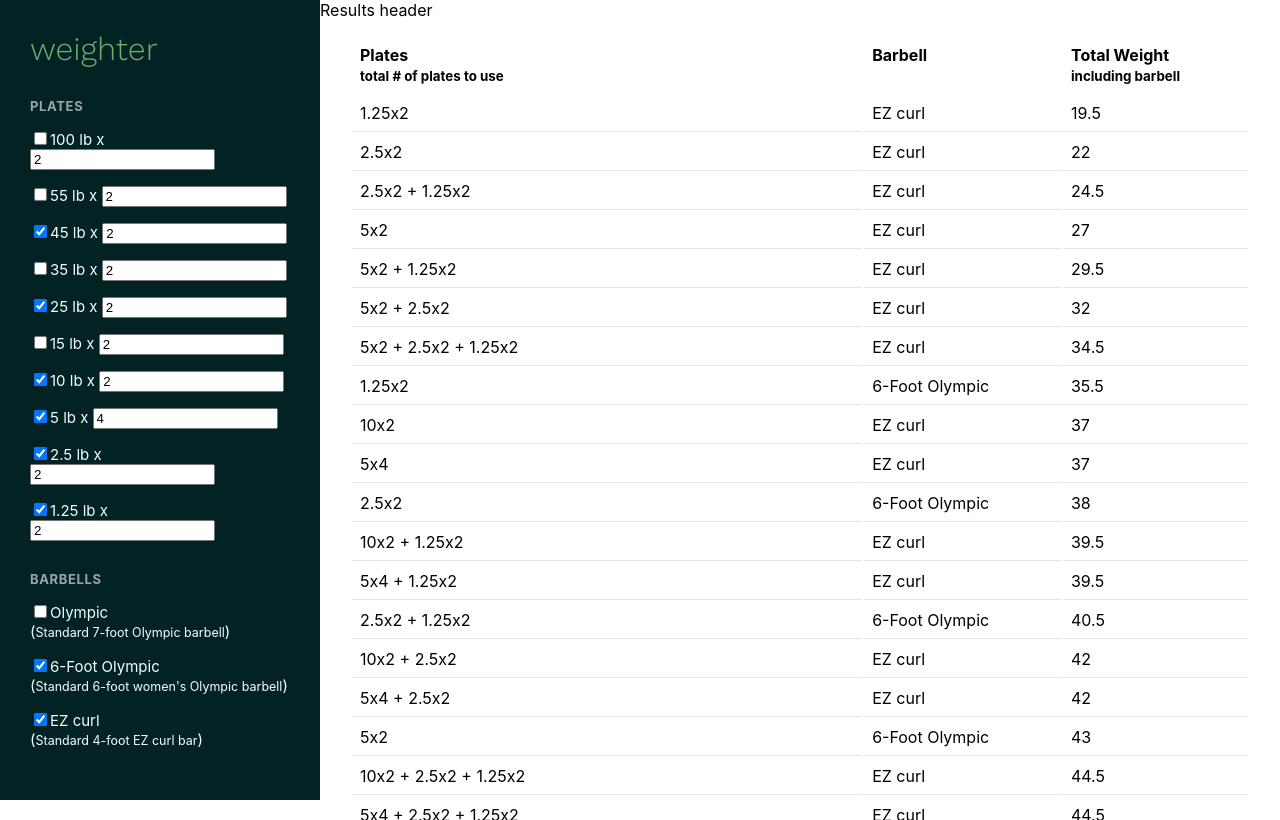
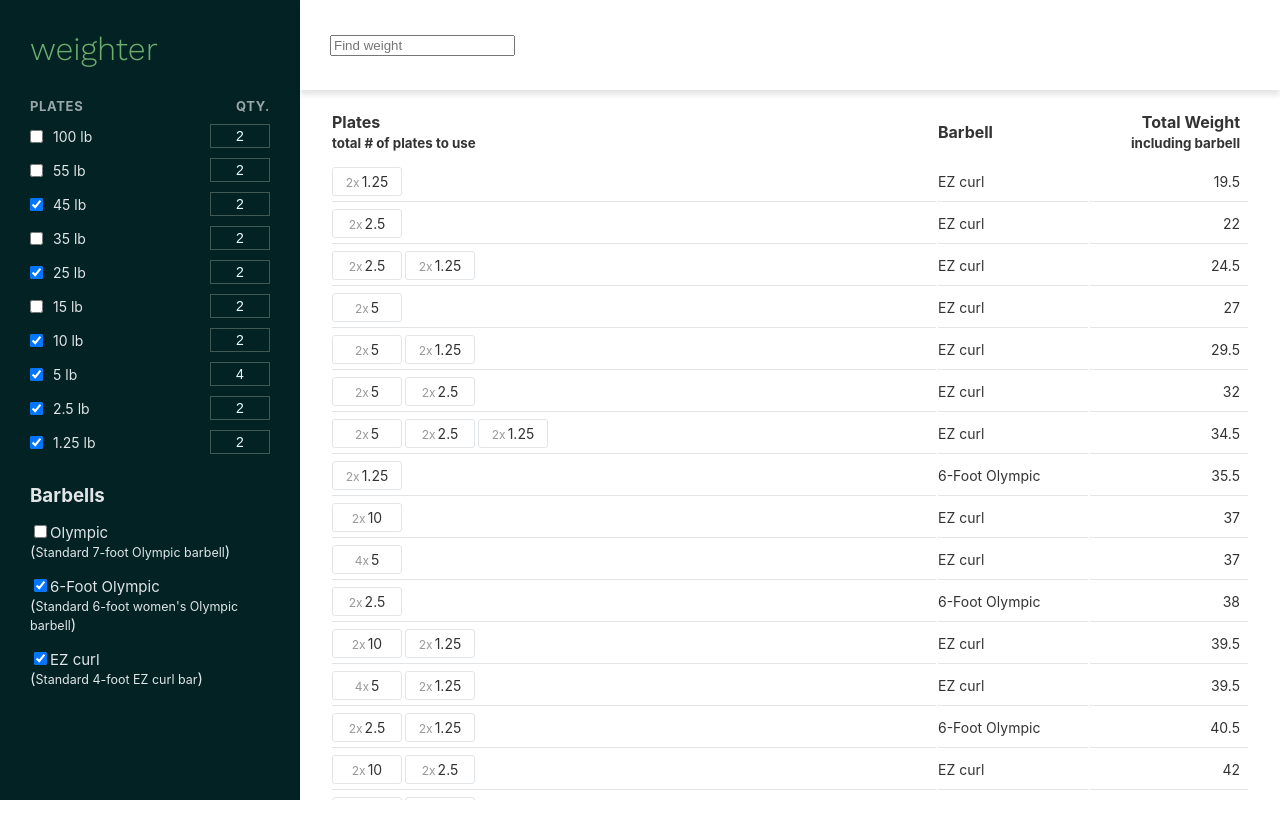
Before and after one commit to lstanard/weighter, a React (Create React App) app: page / in a window 1280 px wide. Built offline with nearby package versions, Linux system fonts and the light colour scheme.

Commit message:
Styling stuff and started to add the search header

```diff
--- a/src/components/EquipmentPanel/Plates.module.scss
+++ b/src/components/EquipmentPanel/Plates.module.scss
@@ -3,3 +3,48 @@
 .container {
   margin-bottom: 30px;
 }
+
+.header {
+  align-items: center;
+  display: flex;
+  justify-content: space-between;
+}
+
+.subhead {
+  color: #fff;
+  font-size: 13px;
+  font-weight: 700;
+  letter-spacing: 0.05em;
+  text-transform: uppercase;
+  opacity: 0.6;
+}
+
+.plateRow {
+  align-items: center;
+  display: flex;
+  flex-direction: row;
+  justify-content: space-between;
+  margin: 10px 0;
+}
+
+.plateSelect {
+  margin: 0;
+}
+
+.plateLabel {
+  flex: 2;
+  font-size: 14px;
+  padding: 3px 10px;
+}
+
+.plateQtyInput {
+  appearance: none;
+  background: transparent;
+  border: 1px solid $forest;
+  color: $snow;
+  font-size: 14px;
+  text-align: center;
+  max-width: 60px;
+  padding: 3px;
+  width: 100%;
+}
--- a/src/components/EquipmentPanel/Plates.tsx
+++ b/src/components/EquipmentPanel/Plates.tsx
@@ -46,20 +46,24 @@ const Plates = ({ plates, updatePlates }: PlatesProps): ReactElement => {
   const plateOptions = plates.map((plate) => {
     const plateKey = `plate-${plate.id}`;
     return (
-      <p key={plateKey}>
+      <p key={plateKey} className={styles.plateRow}>
         <input
           id={plateKey}
           type="checkbox"
           checked={plate.selected}
           onChange={(): void => handlePlateSelection(plate)}
+          className={styles.plateSelect}
         />
-        <label htmlFor={plateKey}>{plate.weight} lb</label> x&nbsp;
+        <label htmlFor={plateKey} className={styles.plateLabel}>
+          {plate.weight} lb
+        </label>
         <input
           id={`${plateKey}-qty`}
           name={`${plateKey}-qty`}
           type="text"
           value={!plate.quantity ? "" : plate.quantity.toString()}
           onChange={(event): void => handlePlateQtyChange(event, plate)}
+          className={styles.plateQtyInput}
         />
       </p>
     );
@@ -67,8 +71,9 @@ const Plates = ({ plates, updatePlates }: PlatesProps): ReactElement => {
 
   return (
     <div className={styles.container}>
-      <header>
-        <h3>Plates</h3>
+      <header className={styles.header}>
+        <h3 className={styles.subhead}>Plates</h3>
+        <span className={styles.subhead}>Qty.</span>
       </header>
       {plateOptions}
     </div>
--- a/src/components/Results/Results.module.scss
+++ b/src/components/Results/Results.module.scss
@@ -1,3 +1,16 @@
+@import "../../scss/globals";
+@import "./variables";
+
 .container {
+  max-height: 100vh;
   width: 100%;
 }
+
+.resultsHeader {
+  align-items: center;
+  box-shadow: 0px 5px 5px 0px rgba(0, 0, 0, 0.1);
+  display: flex;
+  height: $results-header-height;
+  padding: 30px;
+  position: sticky;
+}
--- a/src/components/Results/Results.tsx
+++ b/src/components/Results/Results.tsx
@@ -1,4 +1,4 @@
-import React, { ReactElement } from "react";
+import React, { ReactElement, useCallback } from "react";
 
 import { Plates, Barbells } from "../../types";
 import ResultsTable from "./ResultsTable";
@@ -11,9 +11,15 @@ export interface ResultsProps {
 }
 
 function Results({ plates, barbells }: ResultsProps): ReactElement {
+  const handleFind = useCallback((event) => {
+    console.log(event.currentTarget.value);
+  }, []);
+
   return (
     <div className={styles.container}>
-      <header>Results header</header>
+      <div className={styles.resultsHeader}>
+        <input type="text" placeholder="Find weight" onChange={handleFind} />
+      </div>
       <ResultsTable plates={plates} barbells={barbells} />
     </div>
   );
--- /dev/null
+++ b/src/components/Results/ResultsTable/ResultsTable.module.scss
@@ -0,0 +1,69 @@
+@import "../../../scss/globals";
+@import "../variables";
+
+.container {
+  height: 100%;
+  overflow: auto;
+  max-height: calc(100vh - #{$results-header-height});
+  padding: 15px 30px;
+  width: 100%;
+
+  p,
+  p strong {
+    color: #000;
+  }
+
+  table {
+    text-align: left;
+    width: 100%;
+
+    th {
+      vertical-align: top;
+    }
+
+    td,
+    th {
+      padding: 5px 8px 5px 0;
+      vertical-align: middle;
+    }
+
+    th {
+      padding-bottom: 8px;
+    }
+
+    td {
+      border-bottom: 1px solid $concrete;
+      font-size: 14px;
+    }
+
+    tr:last-child td {
+      border-bottom: none;
+    }
+  }
+
+  .tableHeaderColTotal,
+  .tableColTotal {
+    text-align: right;
+  }
+}
+
+.resultGroup {
+  display: inline-block;
+}
+
+.resultPlate {
+  border: 1px solid $concrete;
+  border-radius: 3px;
+  color: #333;
+  display: inline-block;
+  margin-right: 3px;
+  min-width: 70px;
+  padding: 5px 3px;
+  text-align: center;
+}
+
+.resultPlateQty {
+  font-size: 12px;
+  margin-right: 2px;
+  opacity: 0.5;
+}
--- a/src/components/Results/ResultsTable/ResultsTable.tsx
+++ b/src/components/Results/ResultsTable/ResultsTable.tsx
@@ -6,6 +6,8 @@ import {
   getPlatesTotalWeight,
   getResultId,
 } from "../../../utils";
+
+import styles from "./ResultsTable.module.scss";
 
 export interface ResultsTableProps {
   plates: Plates;
@@ -113,11 +115,11 @@ const ResultsTable = ({
   }, [plates, barbells]);
 
   const highlightRow = useCallback((event) => {
-    console.log(event.currentTarget);
+    // console.log(event.currentTarget);
   }, []);
 
   return (
-    <div className="results-table-container">
+    <div className={styles.container}>
       {combinations.length ? (
         <table>
           <thead>
@@ -127,8 +129,8 @@ const ResultsTable = ({
                 <br />
                 <small>total # of plates to use</small>
               </th>
-              <th>Barbell</th>
-              <th>
+              <th className={styles.tableHeaderColBarbell}>Barbell</th>
+              <th className={styles.tableHeaderColTotal}>
                 Total Weight
                 <br />
                 <small>including barbell</small>
@@ -139,17 +141,24 @@ const ResultsTable = ({
             {combinations.map((result) => (
               <tr id={result.id} key={result.id} onClick={highlightRow}>
                 <td>
-                  {Object.values(result.plates).map((plate, index) => (
-                    <span key={`${result.id}-${plate.weight}`}>
-                      {plate.weight}x{plate.quantity}{" "}
-                      {index !== Object.values(result.plates).length - 1
-                        ? "+ "
-                        : ""}
-                    </span>
+                  {Object.values(result.plates).map((plate) => (
+                    <div
+                      key={`${result.id}-${plate.weight}`}
+                      className={styles.resultGroup}
+                    >
+                      <span className={styles.resultPlate}>
+                        <span className={styles.resultPlateQty}>
+                          {plate.quantity}x
+                        </span>
+                        {plate.weight}
+                      </span>
+                    </div>
                   ))}
                 </td>
-                <td>{result.barbell.name}</td>
-                <td>{result.totalWeight}</td>
+                <td className={styles.tableColBarbell}>
+                  {result.barbell.name}
+                </td>
+                <td className={styles.tableColTotal}>{result.totalWeight}</td>
               </tr>
             ))}
           </tbody>
--- /dev/null
+++ b/src/components/Results/_variables.scss
@@ -0,0 +1 @@
+$results-header-height: 90px;
--- a/src/scss/_variables.scss
+++ b/src/scss/_variables.scss
@@ -1,3 +1,4 @@
+// Colors
 $orange: #ffa459;
 $snow: #f0ffff;
 $concrete: #e1e5e8;
@@ -5,3 +6,4 @@ $forest: #405954;
 $jade: #022223;
 $rose: #a84040;
 $lime: #6ead6d;
+$slate: #333;
--- a/src/styles.scss
+++ b/src/styles.scss
@@ -1,6 +1,7 @@
 @import "./scss/globals";
 
 body {
+  color: $slate;
   margin: 0;
   font-family: -apple-system, BlinkMacSystemFont, "Segoe UI", "Roboto", "Oxygen",
     "Ubuntu", "Cantarell", "Fira Sans", "Droid Sans", "Helvetica Neue",
@@ -37,22 +38,18 @@ h1 {
   margin: 0;
 }
 
+h3 {
+  margin: 0;
+}
+
 h2,
-h3,
-p {
-  color: $snow;
+h3 {
+  color: $concrete;
 }
 
 p {
+  color: $slate;
   font-size: 15px;
-}
-
-h3 {
-  color: #fff;
-  font-size: 13px;
-  letter-spacing: 0.05em;
-  text-transform: uppercase;
-  opacity: 0.6;
 }
 
 .main {
@@ -75,34 +72,10 @@ h3 {
   padding: 15px 30px;
   max-height: 100vh;
   max-width: 30%;
-  min-width: 320px;
-}
+  min-width: 300px;
 
-.results-table-container {
-  height: 100%;
-  overflow: auto;
-  max-height: 100vh;
-  padding: 15px 30px;
-  width: 100%;
-
-  p,
-  p strong {
-    color: #000;
-  }
-}
-
-table {
-  text-align: left;
-  width: 100%;
-
-  td,
-  th {
-    padding: 8px;
-    vertical-align: top;
-  }
-
-  td {
-    border-bottom: 1px solid $concrete;
+  p {
+    color: $concrete;
   }
 }
 
```
